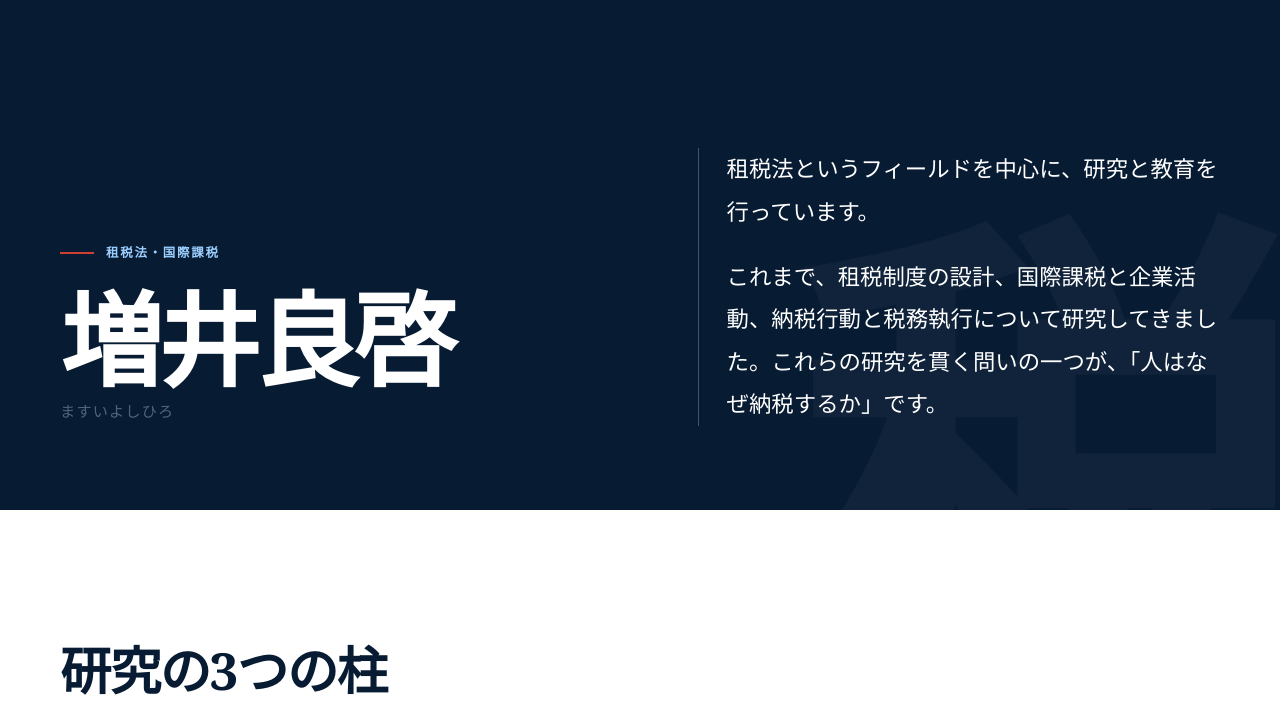
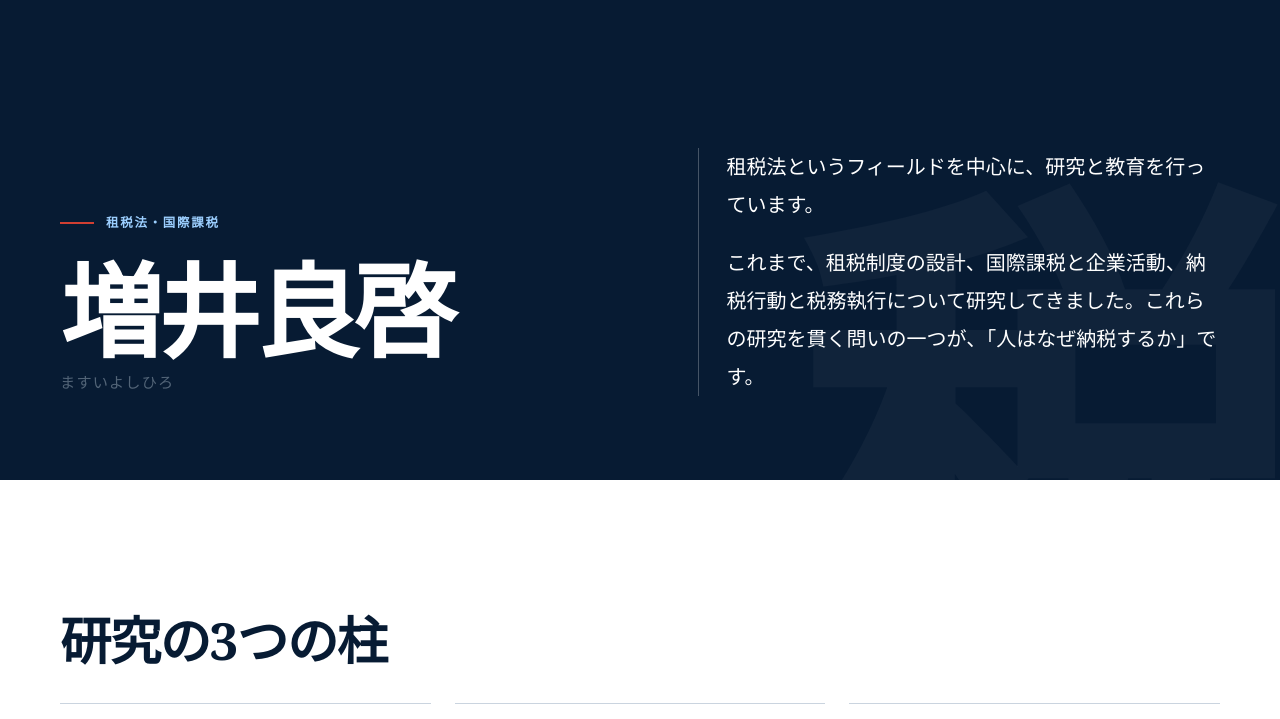
Before and after one commit to yomasui/yomasui.github.io, a plain HTML site: page index.html in a window 1280 px wide. Shown: the part 75-794 px from the top of the page. Drawn offline with Linux system fonts and the light colour scheme.

Commit message:
Reduce Japanese homepage introduction font size

```diff
--- a/index.html
+++ b/index.html
@@ -13,6 +13,7 @@
 <link href="https://yomasui.jp/" hreflang="ja" rel="alternate"/><link href="https://yomasui.jp/en/" hreflang="en" rel="alternate"/><link href="https://yomasui.jp/" hreflang="x-default" rel="alternate"/>
 <style>
 .hero-grid { grid-template-columns: 1fr 1fr; }
+.hero-copy p { font-size: clamp(1rem, 1.8vw, 1.25rem); }
 .hero-copy p + p { margin-top: 1em; }
 .name-reading {
   margin: .35rem 0 0;
```
